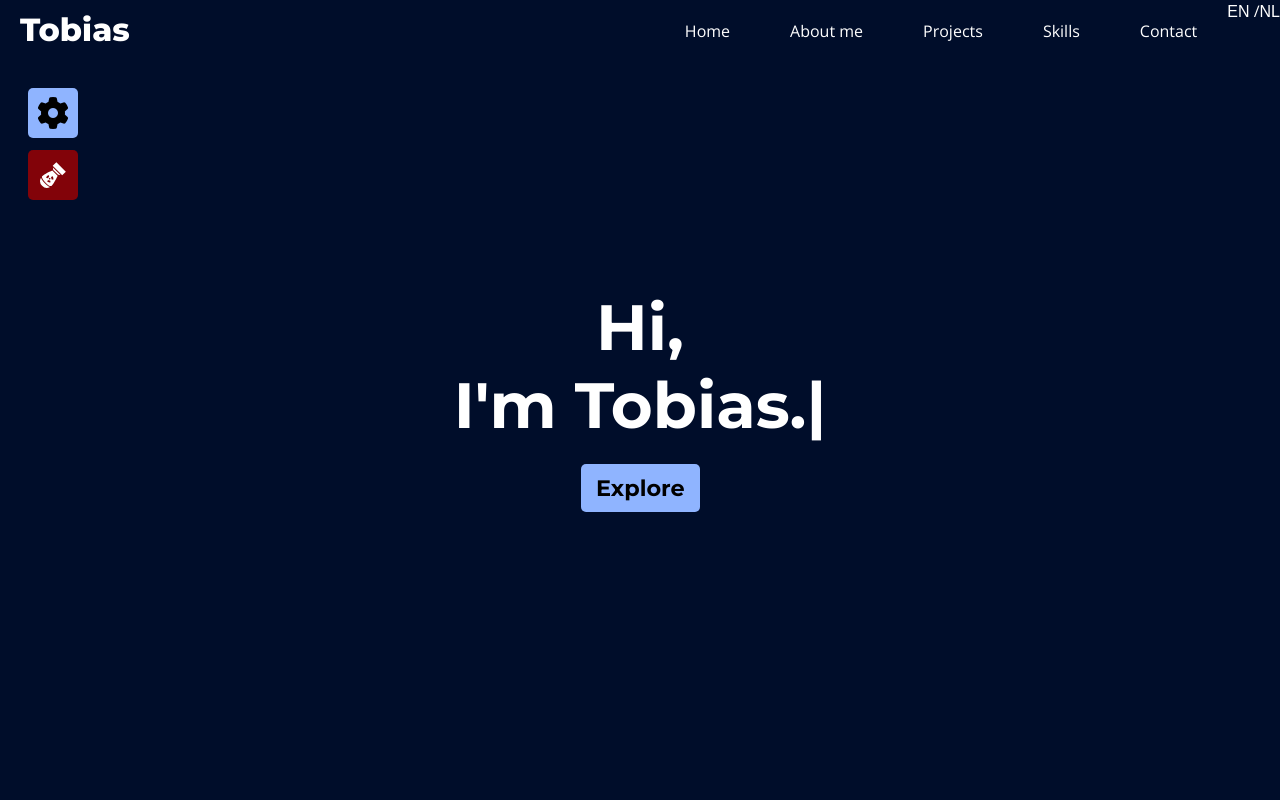
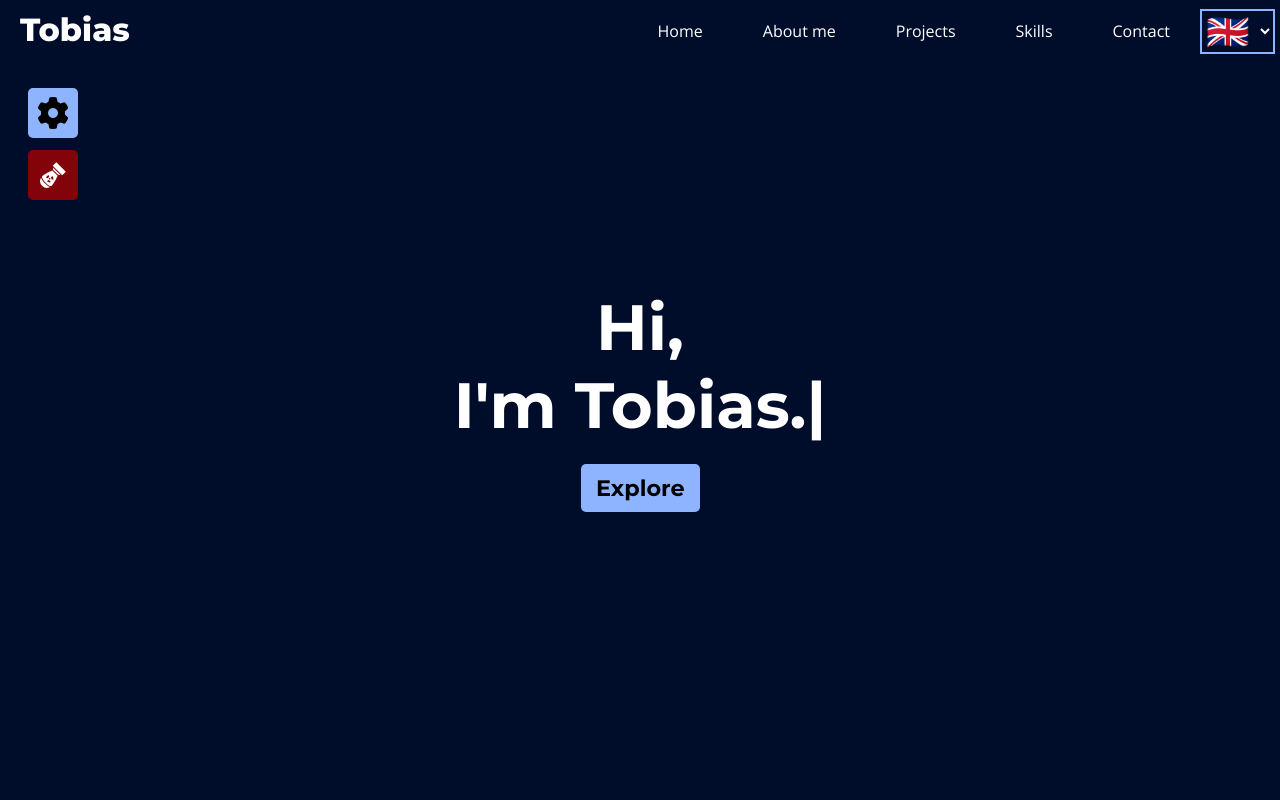
Before and after one commit to tobiasvdorp/react-portfoliowebsite, a React (Create React App) app in the folder react-portfolio/: page / in a window 1280 px wide. Shown: the top 800 px of the page. Built offline with nearby package versions, Linux system fonts and the light colour scheme; a web font is replaced by a local one.

Commit message:
Switcher implemented in navbar

```diff
--- a/react-portfolio/src/components/css/navbar.css
+++ b/react-portfolio/src/components/css/navbar.css
@@ -90,7 +90,7 @@
   display: none;
 }
 .header .menu-btn:checked ~ .menu {
-  max-height: 320px;
+  max-height: 380px;
 }
 .header .menu-btn:checked ~ .menu-icon .navicon {
   background: transparent;
@@ -107,7 +107,7 @@
 }
 
 /* 48em = 768px */
-@media (min-width: 768px) {
+@media (min-width: 900px) {
   .header li {
     float: left;
   }
@@ -122,6 +122,12 @@
   }
   .header .menu-icon {
     display: none;
+  }
+
+  .header .menu {
+    display: flex;
+    align-items: center;
+    margin-right: 5px;
   }
 }
 
@@ -151,11 +157,16 @@
   transform: scaleX(1);
 }
 
-.lang-switch-container button {
-  background-color: var(--background);
-  border: none;
-  color: var(--text);
+/* Stijl voor het dropdown-menu */
+.lang-switch-container select {
+  border: 2px solid var(--primary);
+  background-color: transparent;
+  cursor: pointer;
+  padding-right: 7px;
+}
 
-  font-size: 1em;
-  font-weight: 400;
+@media screen and (max-width: 900px) {
+  .lang-switch-container {
+    margin-left: 20px;
+  }
 }
--- a/react-portfolio/src/components/js/LanguageSwitcher.js
+++ b/react-portfolio/src/components/js/LanguageSwitcher.js
@@ -2,14 +2,31 @@ import React from "react";
 import i18n from "../../i18n";
 
 function LanguageSwitcher() {
-  const changeLanguage = (lng) => {
-    i18n.changeLanguage(lng);
+  const currentLanguage = i18n.language;
+
+  const changeLanguage = (event) => {
+    const selectedLanguage = event.target.value;
+    i18n.changeLanguage(selectedLanguage);
   };
 
   return (
     <div className="lang-switch-container">
-      <button onClick={() => changeLanguage("en")}>EN</button> /
-      <button onClick={() => changeLanguage("nl")}> NL</button>
+      <select
+        value={currentLanguage}
+        onChange={changeLanguage}
+        style={{ fontSize: "35px" }}
+      >
+        <option value="en">
+          <span role="img" aria-label="English flag">
+            🇬🇧
+          </span>
+        </option>
+        <option value="nl">
+          <span role="img" aria-label="Dutch flag">
+            🇳🇱
+          </span>
+        </option>
+      </select>
     </div>
   );
 }
--- a/react-portfolio/src/index.css
+++ b/react-portfolio/src/index.css
@@ -310,3 +310,8 @@ footer {
     transform: scale(1);
   }
 }
+
+// Span with role of img
+.lang-icon {
+  font-size: 1.5rem;
+}
```
Also changed, not shown: react-portfolio/src/components/images/english.jpg (added).
